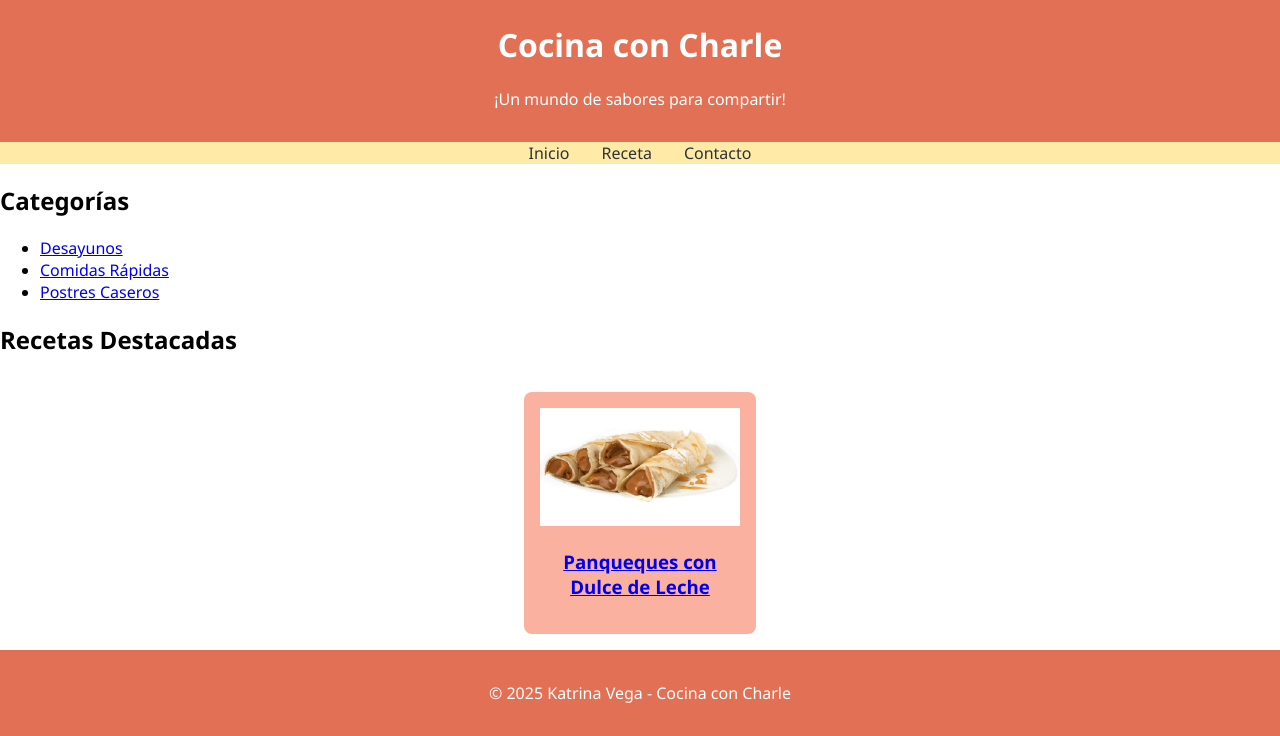
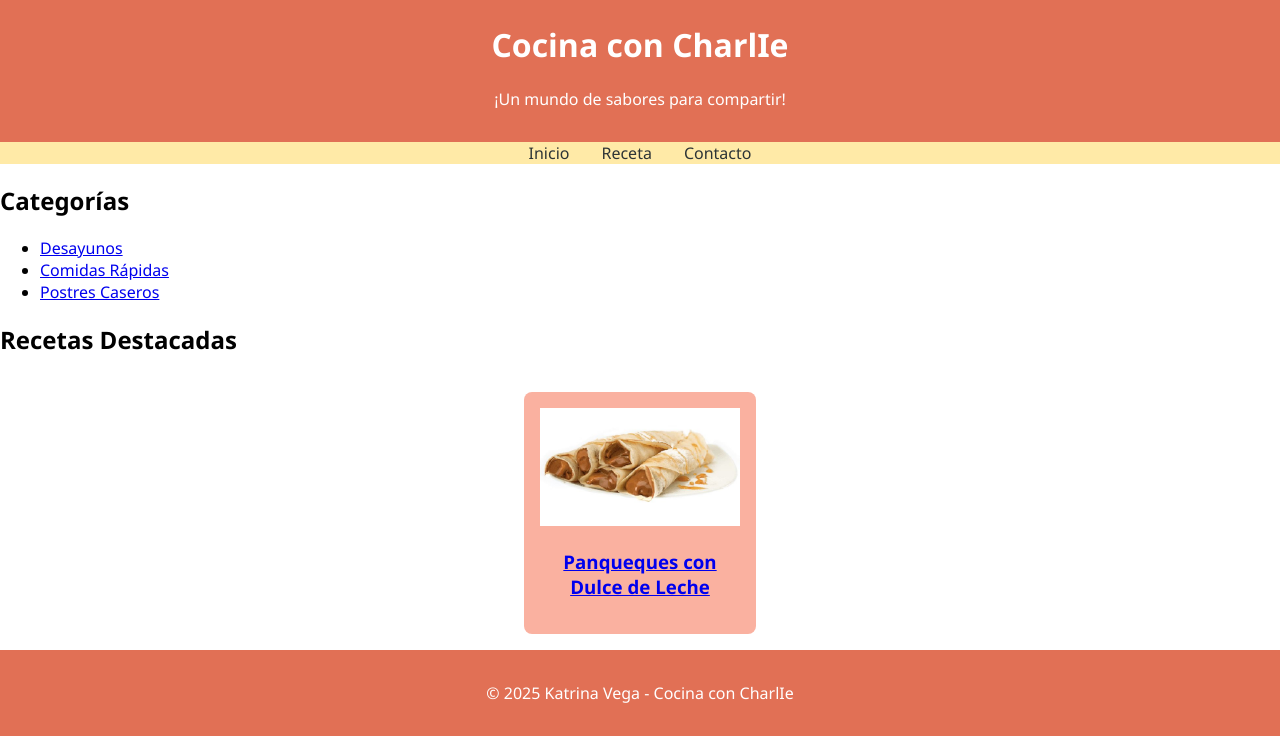
Before and after one commit to Cherkieee/TP-5, a plain HTML site: page index.html in a window 1280 px wide. Shown: the part 139-875 px from the top of the page. Drawn offline with Linux system fonts and the light colour scheme.

Commit message:
Update index.html

```diff
--- a/index.html
+++ b/index.html
@@ -2,13 +2,13 @@
 <html lang="es">
 <head>
   <meta charset="UTF-8">
-  <title>Cocina con Charle</title>
+  <title>Cocina con CharlIe</title>
   <link rel="stylesheet" href="css/styles.css">
 </head>
 <body>
   <header>
-    <img src="img/Chibi Chef Flipping Pancakes in a Kitchen.jpg" alt="Logo Cocina con Charle" class="logo">
-    <h1>Cocina con Charle</h1>
+    <img src="img/Chibi Chef Flipping Pancakes in a Kitchen.jpg" alt="Logo Cocina con CharlIe" class="logo">
+    <h1>Cocina con CharlIe</h1>
     <p>¡Un mundo de sabores para compartir!</p>
   </header>
 
@@ -43,7 +43,7 @@
   </main>
 
   <footer>
-    <p>&copy; 2025 Katrina Vega - Cocina con Charle</p>
+    <p>&copy; 2025 Katrina Vega - Cocina con CharlIe</p>
   </footer>
 </body>
 </html>
```
